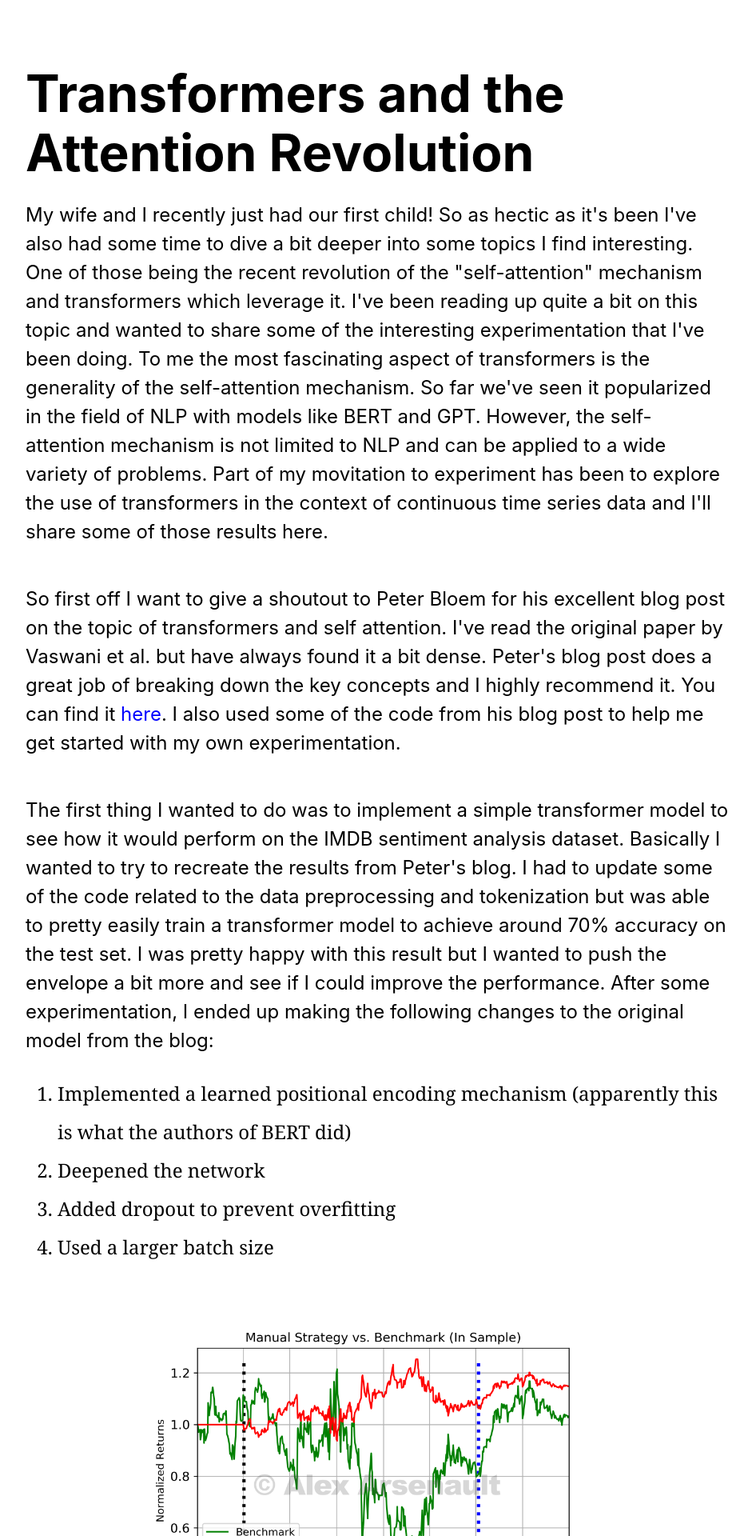
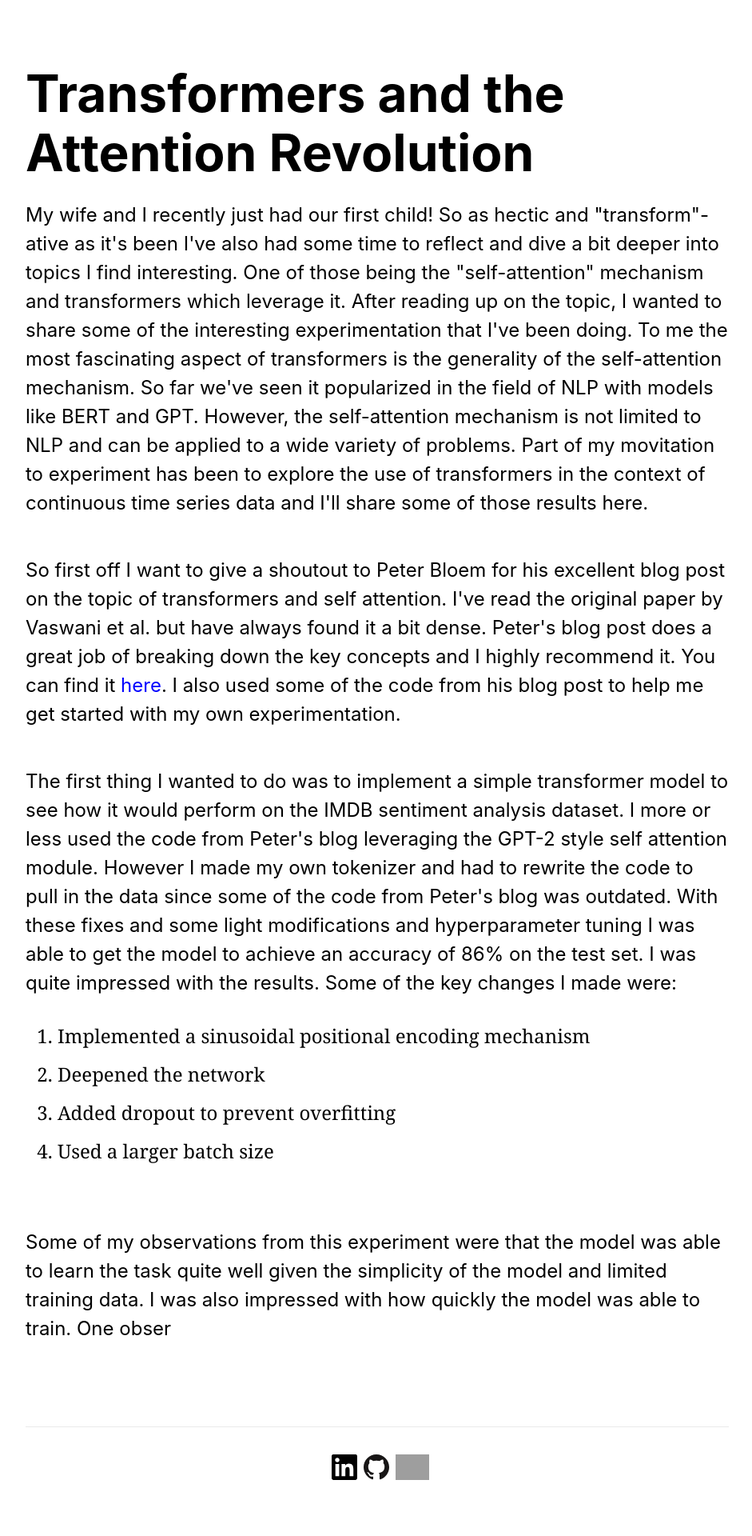
Before and after one commit to alexarsenault/portfolio, a Next.js app: page /transformers in a window 1280 px wide. Shown: the top 1920 px of the page at 80% size, without its empty margins (168-1109 px from the left). After the commit the page ends 1883 px from the top, so only its background shows below. Built offline with nearby package versions, Linux system fonts and the light colour scheme; grey boxes are pictures that could not be loaded.

Commit message:
Updated text on home and transformers

```diff
--- a/pages/index.js
+++ b/pages/index.js
@@ -17,8 +17,8 @@ export default function Home() {
 
         <div className={styles.description} style={{ maxWidth: "800px"}}>
           <img src="headshot.png" style={{width: "150px", float: "left", borderRadius: "50%", marginRight: "28px"}} />
-          I'm Alex Arsenault.  I'm a machine learning engineer that's spent the past 10 years building analytics, hardware, and software for things that fly, orbit, and explore.
-          I'm always looking for new opportunities to learn and grow and I'm excited to share some of the projects I've worked on.
+          I'm Alex Arsenault, a machine learning engineer based in Boston, MA. I've spent the past 10 years developing analytics, hardware, and software for
+          things that fly, orbit, and explore and I'm always looking for new opportunities to learn and grow. These are a few of the personal projects I've worked on.
         </div>
 
         <div className={styles.subtitle} style={{ marginTop: "3rem" }}>
--- a/pages/transformers.js
+++ b/pages/transformers.js
@@ -16,10 +16,9 @@ export default function Home() {
         </h1>
 
         <p className={styles.description}>
-          My wife and I recently just had our first child! So as hectic as it's been I've also had some time to
-          dive a bit deeper into some topics I find interesting.  One of those being the recent revolution of the
-          "self-attention" mechanism and transformers which leverage it.  I've been reading up quite a bit on this topic
-          and wanted to share some of the interesting experimentation that I've been doing.  To me the most fascinating
+          My wife and I recently just had our first child! So as hectic and "transform"-ative as it's been I've also had some time to reflect and
+          dive a bit deeper into topics I find interesting.  One of those being the "self-attention" mechanism and transformers which leverage it.
+          After reading up on the topic, I wanted to share some of the interesting experimentation that I've been doing.  To me the most fascinating
           aspect of transformers is the generality of the self-attention mechanism.  So far we've seen it popularized in the field
           of NLP with models like BERT and GPT.  However, the self-attention mechanism is not limited to NLP and can be
           applied to a wide variety of problems.  Part of my movitation to experiment has been to explore the use of
@@ -34,92 +33,23 @@ export default function Home() {
         </p>
 
         <p className={styles.description}>
-          The first thing I wanted to do was to implement a simple transformer model to see how it would perform on the IMDB sentiment analysis dataset.
-          Basically I wanted to try to recreate the results from Peter's blog. I had to update some of the code related to the data preprocessing
-          and tokenization but was able to pretty easily train a transformer model to achieve around 70% accuracy on the test set.  I was pretty happy with
-          this result but I wanted to push the envelope a bit more and see if I could improve the performance. After some experimentation, I ended up
-          making the following changes to the original model from the blog:
+          The first thing I wanted to do was to implement a simple transformer model to see how it would perform on the IMDB sentiment analysis dataset. I more or less
+          used the code from Peter's blog leveraging the GPT-2 style self attention module. However I made my own tokenizer and had to rewrite the code to pull in the data
+          since some of the code from Peter's blog was outdated. With these fixes and some light modifications and hyperparameter tuning I was able to get the model to
+          achieve an accuracy of 86% on the test set. I was quite impressed with the results. Some of the key changes I made were:
           <ol className={`${styles.description} ${styles.steps}`}>
-            <li>Implemented a learned positional encoding mechanism (apparently this is what the authors of BERT did)</li>
+            <li>Implemented a sinusoidal positional encoding mechanism</li>
             <li>Deepened the network</li>
             <li>Added dropout to prevent overfitting</li>
             <li>Used a larger batch size</li>
           </ol>
-
-        </p>
-
-        <img src='q_learning/manual_strategy_in_sample_returns.png' className={styles.image} />
-        <span className={styles.caption}>Manual fixed strategy in sample performance.</span>
-
-        <img src='q_learning/manual_strategy_out_sample_returns.png' className={styles.image} />
-        <span className={styles.caption}>Manual fixed strategy out of sample performance.</span>
-
-        <p className={styles.description}>
-          In order to use reinforcement learning for trading, the problem needed to be framed  as a deterministic
-          Markov Decision Process (MDP).  In order to do this, the relevant information was broken down into
-          states, actions, and rewards.  Q-Learning aims to update a Q-table (a function of
-          state, and action) through the process of exploration and observation as described below.  Once
-          the Q-table is sufficiently trained, it can be used to take actions based on the current state
-          that maximizes future rewards.
-        </p>
-
-        <ol className={`${styles.description} ${styles.steps}`}>
-          <li>Q-table is initialized to all 0’s</li>
-          <li>Current state, s, is observed</li>
-          <li>Select some action, a, and execute it</li>
-          <li>Observe the immediate reward, r, and the new state, s’</li>
-          <li>Q-table is updated according to Eq. 1   </li>
-          <li>State is updated and steps 2-6 are repeated until total reward converges</li>
-        </ol>
-
-        <p className={`${styles.description} ${styles.equation}`}>
-          Q[s,a] = Q[s,a] + ⍺(r(s,a) + *argmax(Q[s',a])-Q[s,a])        Eq. 1
         </p>
 
         <p className={styles.description}>
-          In this analysis, states were considered to be an abstraction of the technical indicator values,
-          and current portfolio position at that time.  In order to quantify these states, the indicator
-          values were each discretized into 10 equal sized buckets using the pandas ‘qcut’ function.
-          Then, for each step in time the combination of bucket numbers associated with each technical
-          indicator and current portfolio position was mapped to a single integer value using a mapping
-          function.
+          Some of my  observations from this experiment were that the model was able to learn the task quite well given the simplicity of the model and
+          limited training data.  I was also impressed with how quickly the model was able to train. One obser
+
         </p>
-
-        <p className={styles.description}>
-          In this market simulation, three possible actions were considered to be possible: take a long
-          position, take a short position, or hold the current position.  Rewards were considered to be
-          the daily return of the portfolio as a result of the current position.  For example, if a long
-          position is taken and the price of the stock goes up, then the reward is positive and is computed
-          as the value of the shares held multiplied by the percentage increase in stock price.  Rewards
-          for short positions are computed similarly, however for short positions decreases in stock price
-          lead to positive rewards.  The hyper-parameters used for the Q-Learner and their chosen values were:
-        </p>
-
-        <ul className={`${styles.description} ${styles.steps}`}>
-          <li>⍺ (learning rate): 0.2 - Specifies how much new Q-values are weighted vs. old ones during
-            the Q-table update process. </li>
-          <li>𝛾 (discount factor): 0.9 - How much much future rewards are valued vs. immediate rewards
-            during Q-table update process. </li>
-          <li>Random action rate (rar): 0.98 - How often are random actions taken during exploration phase. </li>
-          <li>Random action decay rate (radr): 0.999 - How quickly do we transition out of the random
-            action (exploration) phase. </li>
-          <li>Dyna: 200 - How many dyna iterations are used in an attempt to learn a model of the environment. </li>
-        </ul>
-
-        <p className={styles.description}>
-          Once trained, the Q-Learning approach actually performed pretty well (at least for in sample data).
-          You can see the plot of Q-Learning performance vs. fixed rule strategy vs. benchmark below.  For
-          out of sample data, the Q-Learning performance was pretty inconsistent, so you probably shouldn't
-          bet your life savings on this technique!  Overall, it was pretty cool to build a Q-Learning agent
-          and see it perform so well for the in sample period.  I'm currently working on bolstering this
-          approach using a deep Q-Learning techniques where the transition and reward functions are
-          approximated using neural networks.  Maybe with this approach and some added complexity I might be able
-          to see some real performance on out of sample data!  Feel free to check out all the code in my
-          repository <a href="https://github.com/alexarsenault/q_learning_trader" style={{color:"blue"}}>here</a>.
-        </p>
-
-        <img src='q_learning/learner_vs_manual_portfolio.png' className={styles.image} />
-        <span className={styles.caption}>Comparison of fixed strategy vs. Q-Learning vs. benchmark.</span>
 
     </main>
 
```
